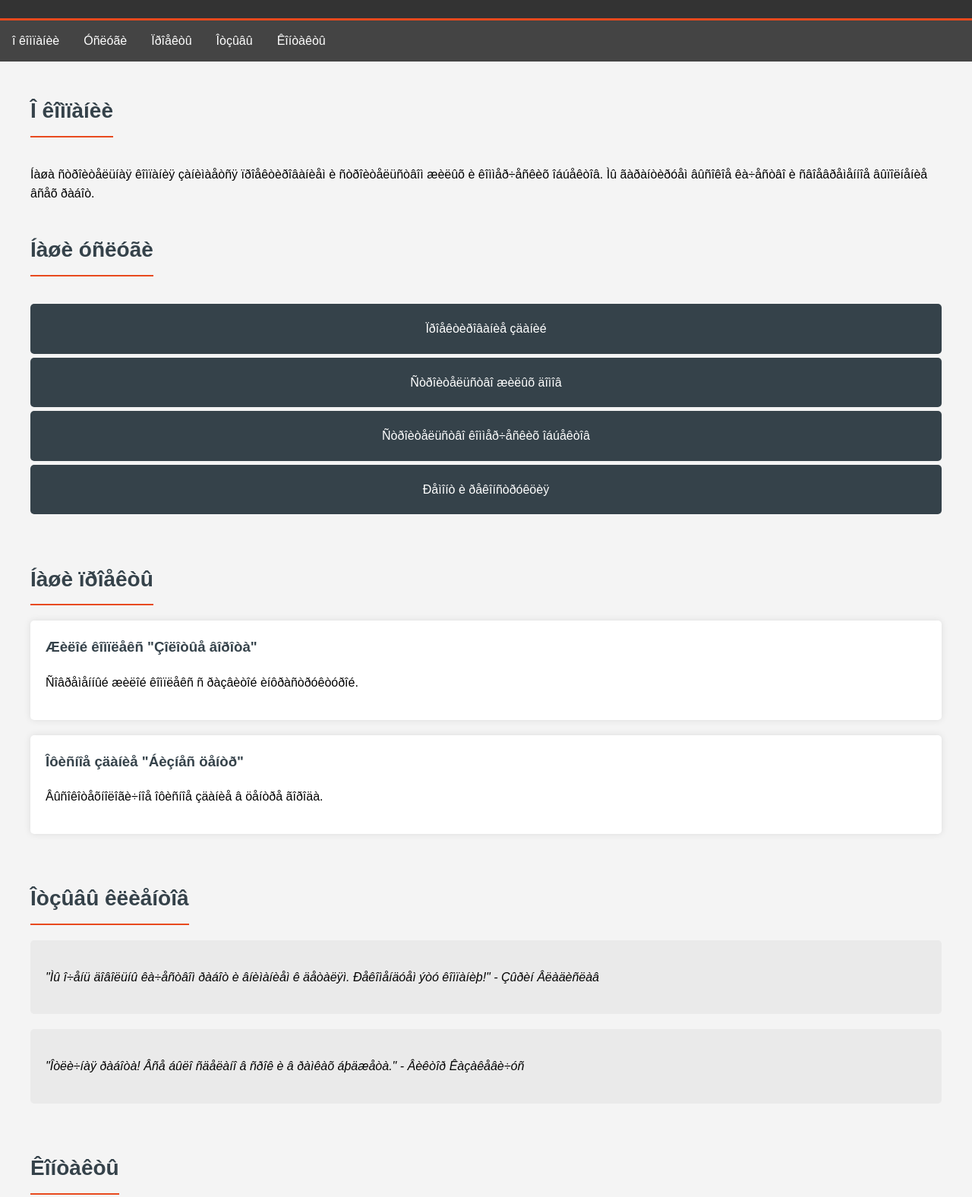
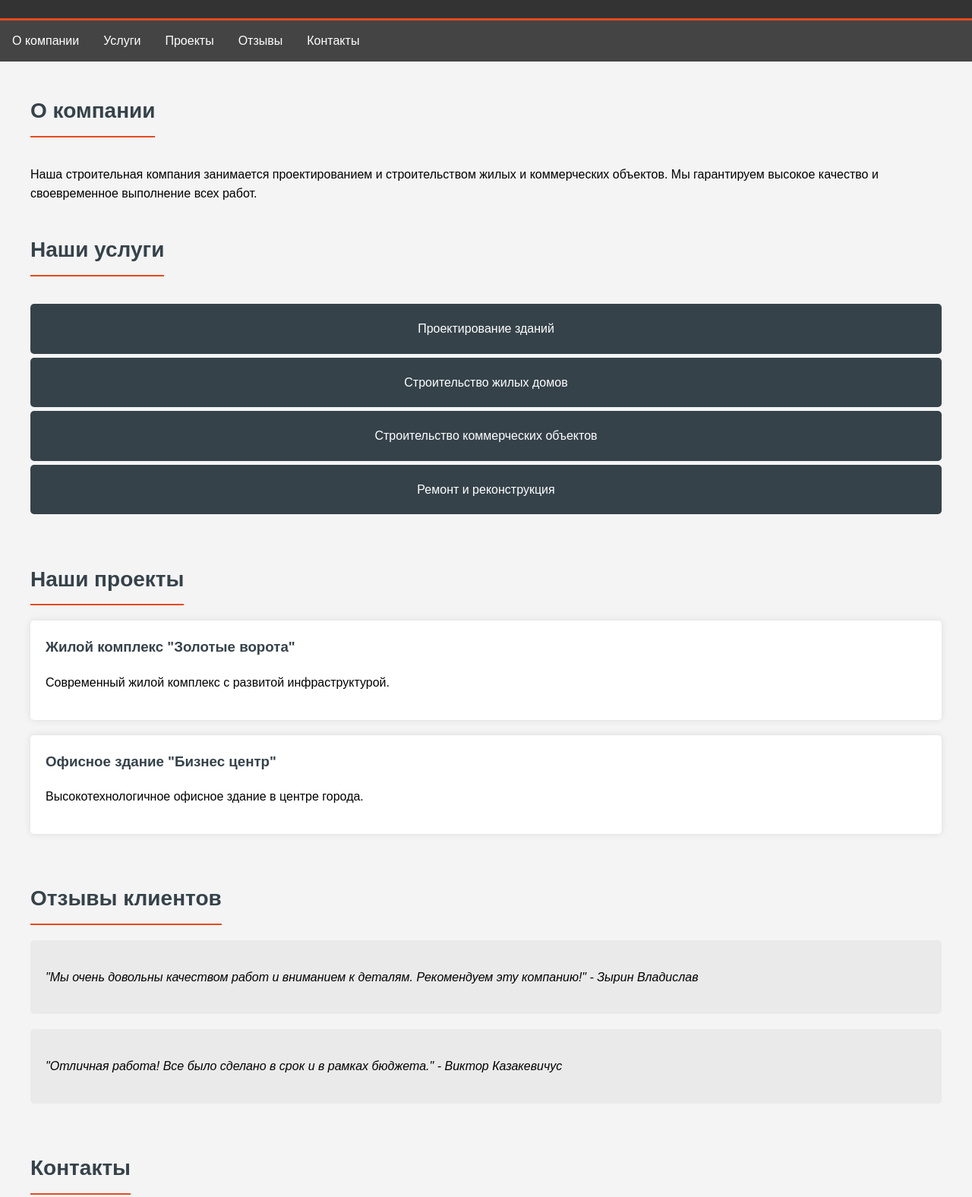
Before and after one commit to yukixGODD/-, a plain HTML site: page index.html in a window 1280 px wide. Shown: the part 100-1676 px from the top of the page at 76% size. Drawn offline with Linux system fonts and the light colour scheme.

Commit message:
Update index.html

```diff
--- a/index.html
+++ b/index.html
@@ -53,58 +53,58 @@
         <h1>Строительная компания "МARCH"</h1>
     </header>
     <nav>
-        <a href="#about">î êîìïàíèè</a>
-        <a href="#services">Óñëóãè</a>
-        <a href="#projects">Ïðîåêòû</a>
-        <a href="#testimonials">Îòçûâû</a>
-        <a href="#contact">Êîíòàêòû</a>
+        <a href="#about">О компании</a>
+        <a href="#services">Услуги</a>
+        <a href="#projects">Проекты</a>
+        <a href="#testimonials">Отзывы</a>
+        <a href="#contact">Контакты</a>
     </nav>
     <div class="container">
         <section id="about">
-            <h2>Î êîìïàíèè</h2>
-            <p>Íàøà ñòðîèòåëüíàÿ êîìïàíèÿ çàíèìàåòñÿ ïðîåêòèðîâàíèåì è ñòðîèòåëüñòâîì æèëûõ è êîììåð÷åñêèõ îáúåêòîâ. Ìû ãàðàíòèðóåì âûñîêîå êà÷åñòâî è ñâîåâðåìåííîå âûïîëíåíèå âñåõ ðàáîò.</p>
+            <h2>О компании</h2>
+            <p>Наша строительная компания занимается проектированием и строительством жилых и коммерческих объектов. Мы гарантируем высокое качество и своевременное выполнение всех работ.</p>
         </section>
         <section id="services" class="services">
-            <h2>Íàøè óñëóãè</h2>
+            <h2>Наши услуги</h2>
             <ul>
-                <li>Ïðîåêòèðîâàíèå çäàíèé</li>
-                <li>Ñòðîèòåëüñòâî æèëûõ äîìîâ</li>
-                <li>Ñòðîèòåëüñòâî êîììåð÷åñêèõ îáúåêòîâ</li>
-                <li>Ðåìîíò è ðåêîíñòðóêöèÿ</li>
+                <li>Проектирование зданий</li>
+                <li>Строительство жилых домов</li>
+                <li>Строительство коммерческих объектов</li>
+                <li>Ремонт и реконструкция</li>
             </ul>
         </section>
         <section id="projects" class="projects">
-            <h2>Íàøè ïðîåêòû</h2>
+            <h2>Наши проекты</h2>
             <div class="project">
-                <h3>Æèëîé êîìïëåêñ "Çîëîòûå âîðîòà"</h3>
-                <p>Ñîâðåìåííûé æèëîé êîìïëåêñ ñ ðàçâèòîé èíôðàñòðóêòóðîé.</p>
+                <h3>Жилой комплекс "Золотые ворота"</h3>
+                <p>Современный жилой комплекс с развитой инфраструктурой.</p>
             </div>
             <div class="project">
-                <h3>Îôèñíîå çäàíèå "Áèçíåñ öåíòð"</h3>
-                <p>Âûñîêîòåõíîëîãè÷íîå îôèñíîå çäàíèå â öåíòðå ãîðîäà.</p>
+                <h3>Офисное здание "Бизнес центр"</h3>
+                <p>Высокотехнологичное офисное здание в центре города.</p>
             </div>
         </section>
         <section id="testimonials" class="testimonials">
-            <h2>Îòçûâû êëèåíòîâ</h2>
+            <h2>Отзывы клиентов</h2>
             <div class="testimonial">
-                <p>"Ìû î÷åíü äîâîëüíû êà÷åñòâîì ðàáîò è âíèìàíèåì ê äåòàëÿì. Ðåêîìåíäóåì ýòó êîìïàíèþ!" - Çûðèí Âëàäèñëàâ</p>
+                <p>"Мы очень довольны качеством работ и вниманием к деталям. Рекомендуем эту компанию!" - Зырин Владислав</p>
             </div>
             <div class="testimonial">
-                <p>"Îòëè÷íàÿ ðàáîòà! Âñå áûëî ñäåëàíî â ñðîê è â ðàìêàõ áþäæåòà." - Âèêòîð Êàçàêåâè÷óñ</p>
+                <p>"Отличная работа! Все было сделано в срок и в рамках бюджета." - Виктор Казакевичус</p>
             </div>
         </section>
         <section id="contact" class="contact">
-            <h2>Êîíòàêòû</h2>
-            <p>Àäðåñ: óë. ×åëþñêèíöåâ, ä. 49Á, ïÿòûé ýòàæ, îôèñ 30.</p>
-            <p>Òåëåôîí: +7-931-505-06-67</p>
+            <h2>Контакты</h2>
+            <p>Адрес: ул. Челюскинцев, д. 49Б, пятый этаж, офис 30.</p>
+            <p>Телефон: +7-931-505-06-67</p>
             <p>Email: marchenkoegor@mail.ru</p>
         </section>
     </div>
     <footer>
-        <p style="text-align:center; padding:10px; background-color:#333; color:white;">&copy; 2024 Ñòðîèòåëüíàÿ êîìïàíèÿ. Ïîæàëóéñòà ïîñòàâüòå 5.</p>
+        <p style="text-align:center; padding:10px; background-color:#333; color:white;">&copy; 2024 Строительная компания. Пожалуйста поставьте 5.</p>
     </footer>
     <script>
-// Ïëàâíûé ñêðîëëèíã ïðè êëèêå íà ññûëêè íàâèãàöèîííîãî ìåíþ
+// Плавный скроллинг при клике на ссылки навигационного меню
 document.querySelectorAll('nav a').forEach(anchor => {
     anchor.addEventListener('click', function(e) {
         e.preventDefault();
@@ -115,12 +115,12 @@ document.querySelectorAll('nav a').forEach(anchor => {
     });
 });
 
-// Ïîêàç âñïëûâàþùåãî ñîîáùåíèÿ ïðè íàâåäåíèè íà óñëóãè
+// Показ всплывающего сообщения при наведении на услуги
 document.querySelectorAll('#services ul li').forEach(service => {
     service.addEventListener('mouseenter', function() {
         const tooltip = document.createElement('div');
         tooltip.className = 'tooltip';
-        tooltip.innerText = 'Íàæìèòå, ÷òîáû óçíàòü áîëüøå!';
+        tooltip.innerText = 'Нажмите, чтобы узнать больше!';
         tooltip.style.position = 'absolute';
         tooltip.style.background = '#333';
         tooltip.style.color = '#fff';
@@ -137,7 +137,7 @@ document.querySelectorAll('#services ul li').forEach(service => {
     });
 
     service.addEventListener('click', function() {
-        alert('Áîëüøå èíôîðìàöèè îá óñëóãå: ' + service.innerText);
+        alert('Больше информации об услуге: ' + service.innerText);
     });
 });
 </script>
```
